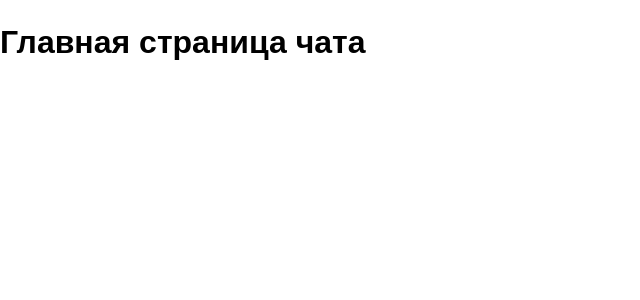
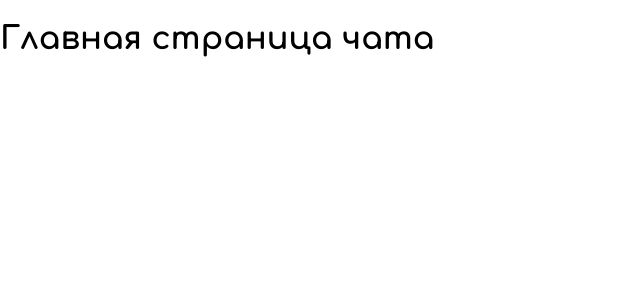
Before and after one commit to HelenOne/frontend-project-12, a React (Vite) app in the folder frontend/: page / in a window 1280 px wide. Shown: the top 300 px of the page, without its empty margins (0-640 px from the left). Built offline with nearby package versions, Linux system fonts and the light colour scheme.

Commit message:
fix font

```diff
--- a/frontend/index.html
+++ b/frontend/index.html
@@ -4,7 +4,7 @@
     <meta charset="UTF-8" />
     <link rel="icon" type="image/svg+xml" href="/logo.svg" />
     <meta name="viewport" content="width=device-width, initial-scale=1.0" />
-    <link href="https://fonts.googleapis.com/css2?family=Quicksand:wght@400;500;700&display=swap" rel="stylesheet">
+    <link href="https://fonts.googleapis.com/css2?family=Comfortaa:wght@400;500;700&display=swap" rel="stylesheet">
     <title>Chat</title>
   </head>
   <body>
--- a/frontend/src/index.css
+++ b/frontend/src/index.css
@@ -7,11 +7,13 @@
   --color-text: #333;
   --color-input-border: #ccc;
   --color-white: #fff;
+
+  --font-main: 'Comfortaa', sans-serif;
 }
 
 body {
   margin: 0;
-  font-family: 'Quicksand', sans-serif;
+  font-family: var(--font-main);
 }
 
 /* ===== Login Page ===== */
```
